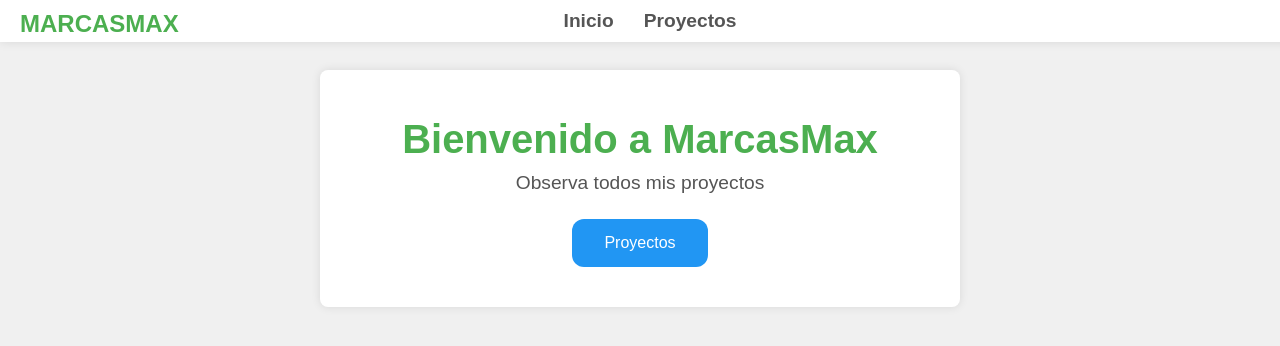
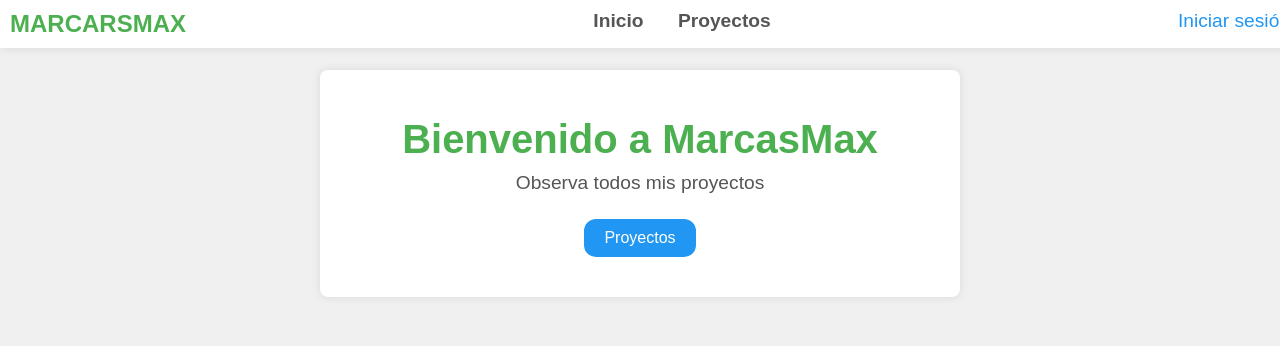
Before and after one commit to marcasmax/marcasmax_html.github.io, a plain HTML site: page index.html in a window 1280 px wide. Drawn offline with Linux system fonts and the light colour scheme.

Commit message:
Update index.html

```diff
--- a/index.html
+++ b/index.html
@@ -35,7 +35,7 @@
             background-color: #2196F3;
             color: white;
             border: none;
-            padding: 15px 32px;
+            padding: 10px 20px;
             text-align: center;
             text-decoration: none;
             display: inline-block;
@@ -56,7 +56,7 @@
         }
         .nav {
             display: flex;
-            justify-content: center;
+            justify-content: space-between;
             width: 100%;
             background-color: #fff;
             padding: 10px;
@@ -77,19 +77,46 @@
             color: #2196F3;
         }
         .nav .brand {
-            position: absolute;
-            left: 20px;
             font-size: 1.5em;
             color: #4CAF50;
             font-weight: bold;
         }
+        .nav .login {
+            font-size: 1.2em;
+            color: #2196F3;
+            cursor: pointer;
+        }
     </style>
+    <script>
+        function checkLogin() {
+            var user = localStorage.getItem('user');
+            if (user) {
+                document.getElementById('loginButton').style.display = 'none';
+                document.getElementById('username').textContent = user;
+                document.getElementById('username').style.display = 'block';
+            }
+        }
+
+        function login() {
+            var user = prompt("Ingrese su nombre de usuario:");
+            if (user) {
+                localStorage.setItem('user', user);
+                checkLogin();
+            }
+        }
+
+        window.onload = checkLogin;
+    </script>
 </head>
 <body>
     <div class="nav">
-        <div class="brand">MARCASMAX</div>
-        <a href="index.html">Inicio</a>
-        <a href="proyectos.html">Proyectos</a>
+        <div class="brand">MARCARSMAX</div>
+        <div>
+            <a href="index.html">Inicio</a>
+            <a href="proyectos.html">Proyectos</a>
+        </div>
+        <div class="login" id="loginButton" onclick="login()">Iniciar sesión</div>
+        <div class="login" id="username" style="display: none;"></div>
     </div>
     <div class="container">
         <h1>Bienvenido a MarcasMax</h1>
```
